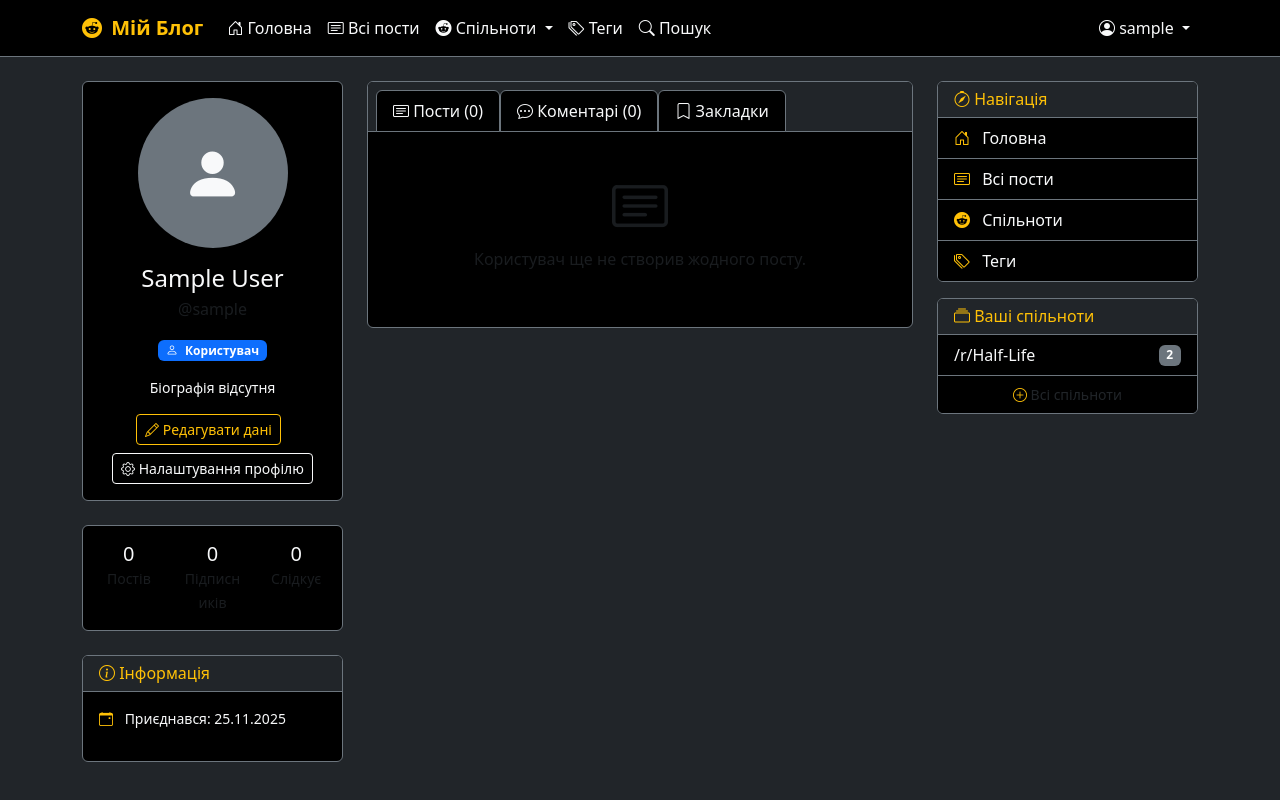
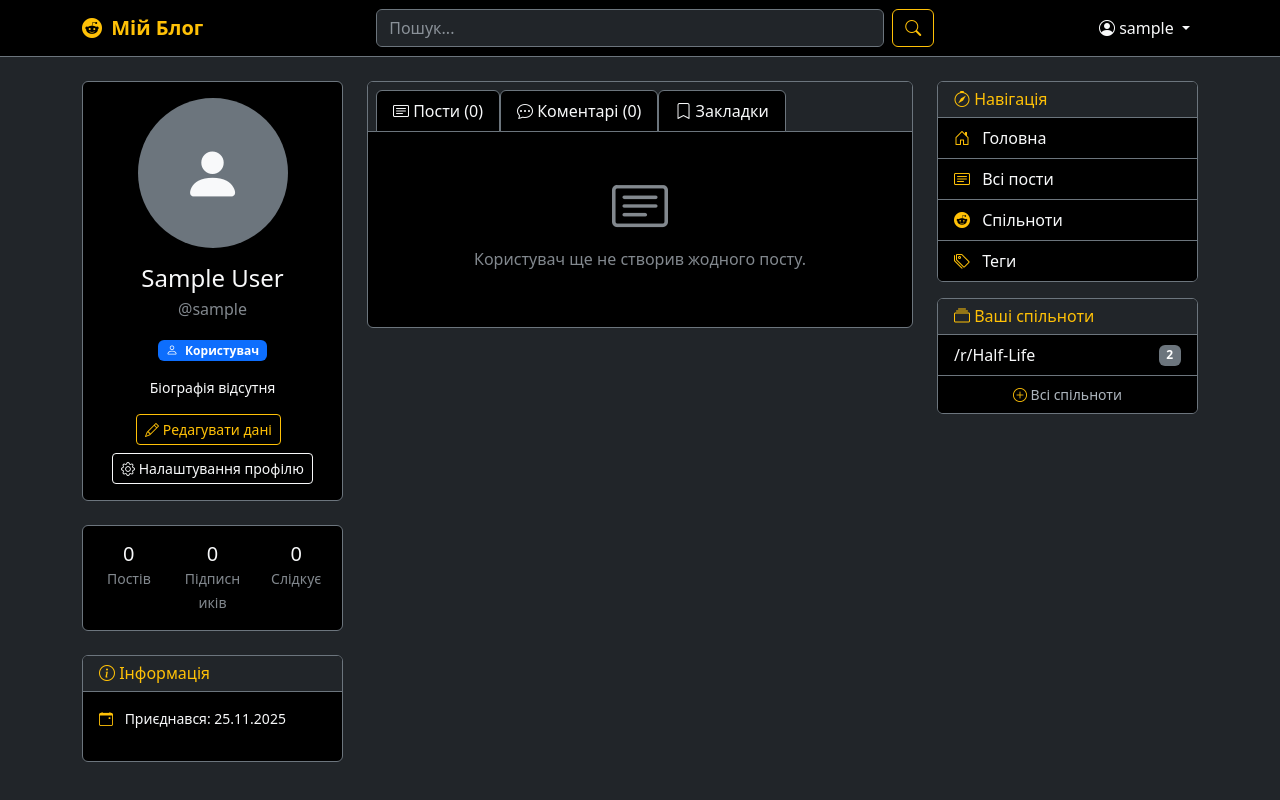
Before and after one commit to Lavenderlayne/blog.app, a Django app: a page that uses templates/base.html in a window 1280 px wide. Run offline with Django 5.2, Linux system fonts and the light colour scheme; the visitor is signed in with stand-in values (Sample User, id 1); data comes from the database, SQL or seed files in the repository; data that the repository does not hold is empty.

Commit message:
Refactor base template: remove redundant data attribute, enhance search form layout, and clean up JavaScript comments

```diff
--- a/templates/base.html
+++ b/templates/base.html
@@ -1,5 +1,5 @@
 <!DOCTYPE html>
-<html lang="uk" data_bs_theme="dark">
+<html lang="uk">
 <head>
     <meta charset="UTF-8">
     <meta name="viewport" content="width=device-width, initial-scale=1.0">
@@ -10,7 +10,7 @@
 
     {% block extra_css %}{% endblock %}
 </head>
-<body class="bg-dark">
+<body class="bg-dark text-light" data-bs-theme="dark">
     <nav class="navbar navbar-expand-lg navbar-dark bg-black border-bottom border-secondary">
         <div class="container">
             <a class="navbar-brand fw-bold text-warning" href="{% url 'core:home' %}">
@@ -21,52 +21,17 @@
                 <span class="navbar-toggler-icon"></span>
             </button>
 
-            <div class="collapse navbar-collapse" id="navbarNav">
-                <ul class="navbar-nav me-auto">
-                    <li class="nav-item">
-                        <a class="nav-link text-light" href="{% url 'core:home' %}">
-                            <i class="bi bi-house-door"></i> Головна
-                        </a>
-                    </li>
-                    <li class="nav-item">
-                        <a class="nav-link text-light" href="{% url 'core:post_list' %}">
-                            <i class="bi bi-card-text"></i> Всі пости
-                        </a>
-                    </li>
-                    <li class="nav-item dropdown">
-                        <a class="nav-link dropdown-toggle text-light" href="#" role="button" data-bs-toggle="dropdown">
-                            <i class="bi bi-reddit"></i> Спільноти
-                        </a>
-                        <ul class="dropdown-menu bg-black border-secondary">
-                            {% for category in categories %}
-                            <li>
-                                <a class="dropdown-item text-light bg-black" href="{% url 'core:category_detail' category.slug %}">
-                                    /r/{{ category.name }}
-                                </a>
-                            </li>
-                            {% empty %}
-                            <li><a class="dropdown-item text-light bg-black" href="#">Немає спільнот</a></li>
-                            {% endfor %}
-                            <li><hr class="dropdown-divider bg-secondary"></li>
-                            <li>
-                                <a class="dropdown-item text-light bg-black" href="{% url 'core:category_list' %}">
-                                    <i class="bi bi-eye"></i> Всі спільноти
-                                </a>
-                            </li>
-                        </ul>
-                    </li>
-                    <li class="nav-item">
-                        <a class="nav-link text-light" href="{% url 'core:tag_list' %}">
-                            <i class="bi bi-tags"></i> Теги
-                        </a>
-                    </li>
-                    <li class="nav-item">
-                        <a class="nav-link text-light" href="{% url 'core:search' %}">
-                            <i class="bi bi-search"></i> Пошук
-                        </a>
-                    </li>
-                </ul>
-
+                <form class="d-flex mx-auto" method="get" action="{% url 'core:search' %}" style="width: 50%;">
+                    <input class="form-control me-2 bg-dark border-secondary text-light"
+                           type="search"
+                           name="q"
+                           placeholder="Пошук..."
+                           aria-label="Search"
+                           value="{{ request.GET.q }}">
+                    <button class="btn btn-outline-warning" type="submit">
+                        <i class="bi bi-search"></i>
+                    </button>
+                </form>
                 <ul class="navbar-nav">
                     {% if user.is_authenticated %}
                         <li class="nav-item dropdown">
@@ -166,7 +131,7 @@ function getCookie(name) {
 const csrftoken = getCookie('csrftoken');
 
 
-// --- Функція для "Поділитися" (без змін) ---
+// --- Функція для "Поділитися" ---
 function sharePost(slug) {
     const url = `${window.location.origin}/posts/${slug}/`;
     if (navigator.share) {
@@ -176,7 +141,7 @@ function sharePost(slug) {
     }
 }
 
-// --- Функція для "Зберегти" (Закладки) (без змін) ---
+// --- Функція для "Зберегти" (Закладки) ---
 function savePost(slug, button) {
     {% if not user.is_authenticated %}
         window.location.href = "{% url 'users:login' %}?next=" + window.location.pathname;
@@ -208,7 +173,7 @@ function savePost(slug, button) {
 }
 
 
-// --- !!! ОНОВЛЕНА ФУНКЦІЯ: Обробка голосування (вгору/вниз) !!! ---
+// --- Функція: Обробка голосування (вгору/вниз) ---
 function handlePostVote(slug, direction, button) {
     {% if not user.is_authenticated %}
         window.location.href = "{% url 'users:login' %}?next=" + window.location.pathname;
@@ -263,7 +228,7 @@ function handlePostVote(slug, direction, button) {
 }
 
 
-// --- Загальний обробник подій (ОНОВЛЕНО) ---
+// --- Загальний обробник подій ---
 document.addEventListener('DOMContentLoaded', function() {
 
     document.body.addEventListener('click', function(event) {
```
Also changed, not shown: templates/users/profile_detail.html (line endings or trailing spaces).
